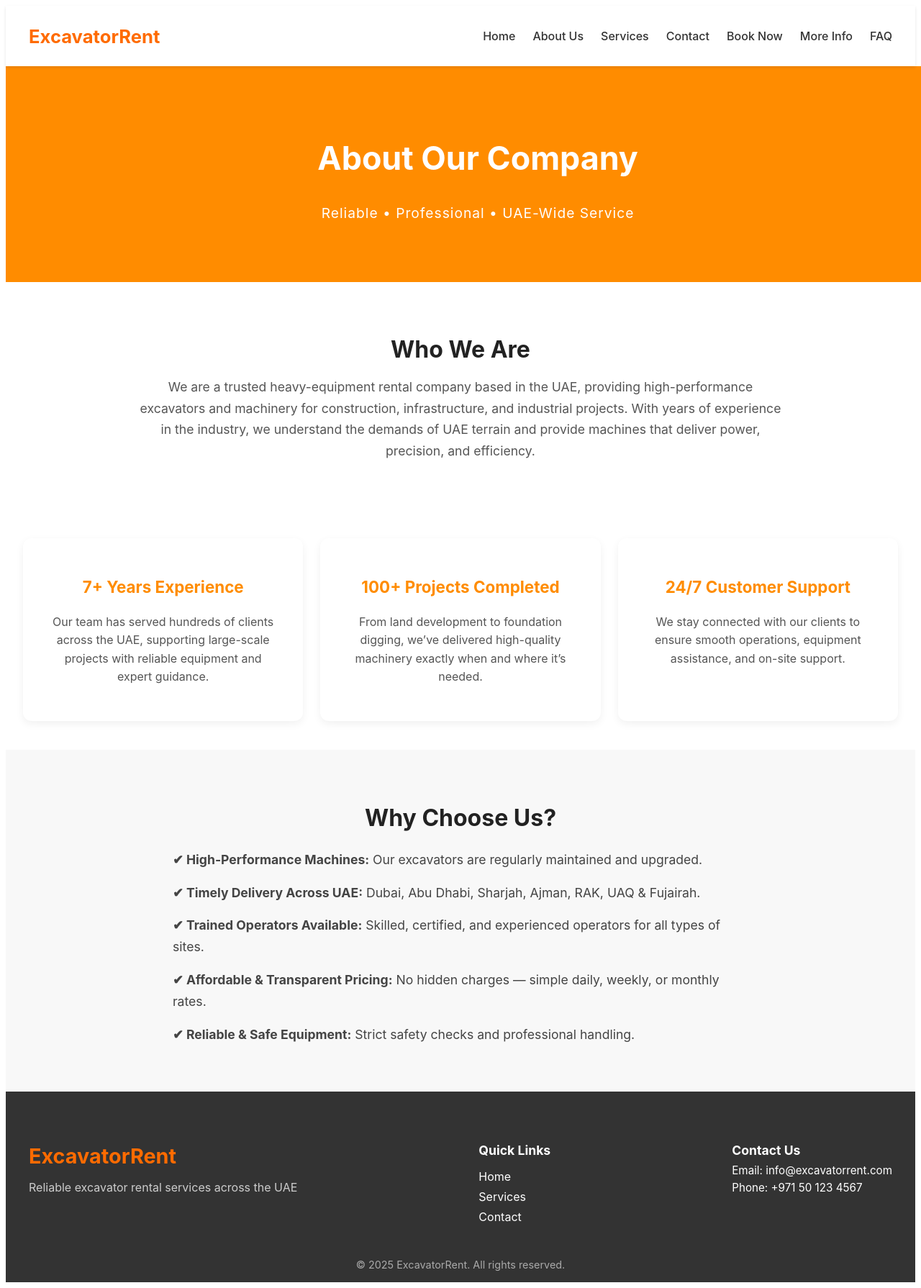
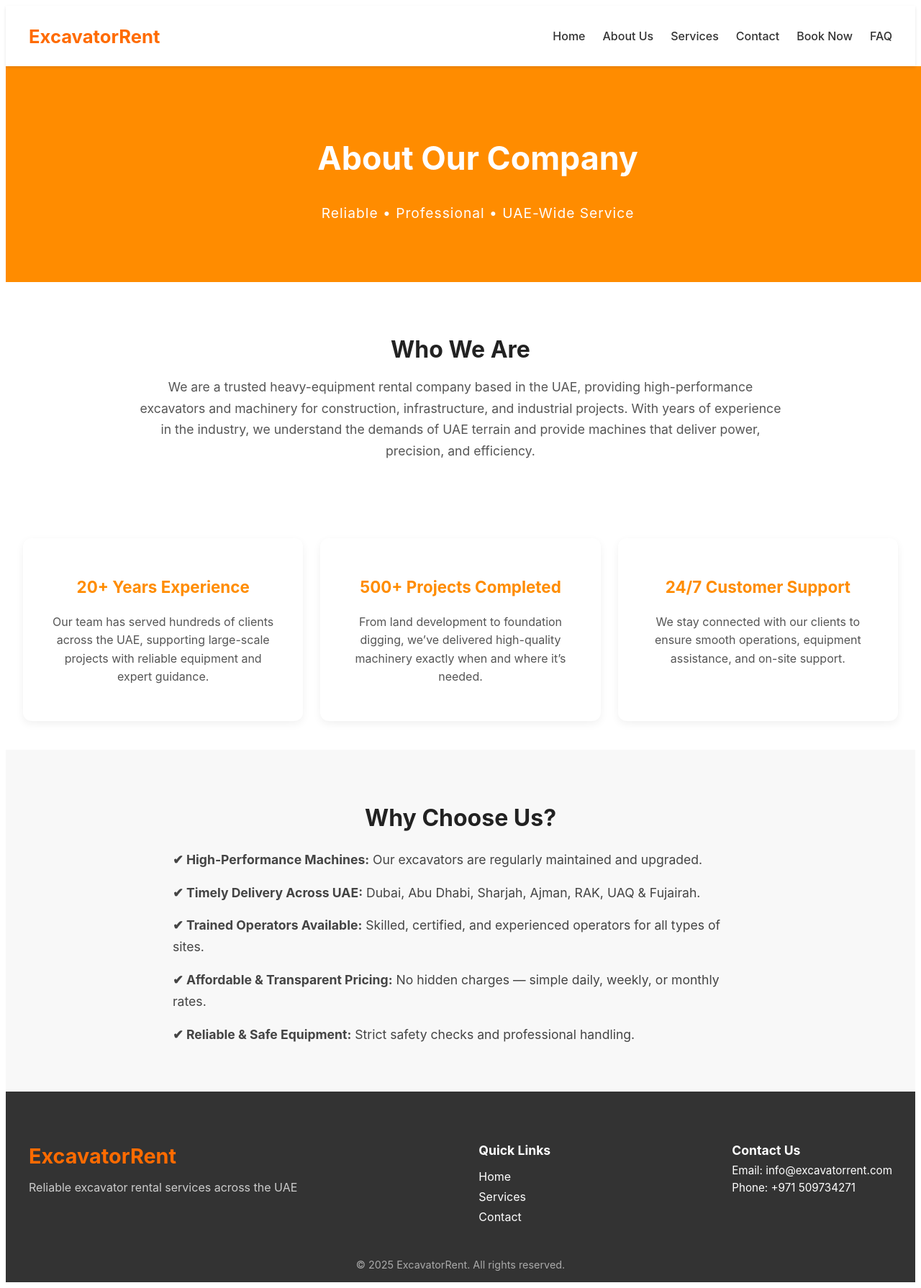
Before and after one commit to geekyneha/mach-hire-dxb, a React (Vite) app: page /about in a window 1280 px wide. Shown: the top 1790 px of the page at 72% size. Built offline with nearby package versions, Linux system fonts and the light colour scheme.

Commit message:
chore: update phone number and experience detail

```diff
--- a/src/components/Footer/Footer.jsx
+++ b/src/components/Footer/Footer.jsx
@@ -28,7 +28,7 @@ const Footer = () => {
         <div className={styles.contact}>
           <h4>Contact Us</h4>
           <p>Email: info@excavatorrent.com</p>
-          <p>Phone: +971 50 123 4567</p>
+          <p>Phone: +971 509734271</p>
         </div>
       </div>
 
--- a/src/components/Navbar/Navbar.jsx
+++ b/src/components/Navbar/Navbar.jsx
@@ -43,11 +43,6 @@ const Navbar = () => {
           </Link>
         </li>
         <li>
-          <Link to="/about" onClick={() => setOpen(false)}>
-            More Info
-          </Link>
-        </li>
-        <li>
           <Link to="/faq" onClick={() => setOpen(false)}>
             FAQ
           </Link>
--- a/src/components/WhatsappButton/WhatsappButton.jsx
+++ b/src/components/WhatsappButton/WhatsappButton.jsx
@@ -3,7 +3,7 @@ import styles from "./WhatsappButton.module.css";
 import { FaWhatsapp } from "react-icons/fa";
 
 const WhatsappButton = () => {
-  const phoneNumber = "971504784033"; // change to your real UAE number
+  const phoneNumber = "971509734271"; // change to your real UAE number
 
   return (
     <a
--- a/src/pages/About.jsx
+++ b/src/pages/About.jsx
@@ -25,14 +25,14 @@ const About = () => {
       {/* Experience Section */}
       <section className={styles.experienceSection}>
         <div className={styles.experienceCard}>
-          <h3>7+ Years Experience</h3>
+          <h3>20+ Years Experience</h3>
           <p>
             Our team has served hundreds of clients across the UAE, supporting
             large-scale projects with reliable equipment and expert guidance.
           </p>
         </div>
         <div className={styles.experienceCard}>
-          <h3>100+ Projects Completed</h3>
+          <h3>500+ Projects Completed</h3>
           <p>
             From land development to foundation digging, we’ve delivered
             high-quality machinery exactly when and where it’s needed.
```
